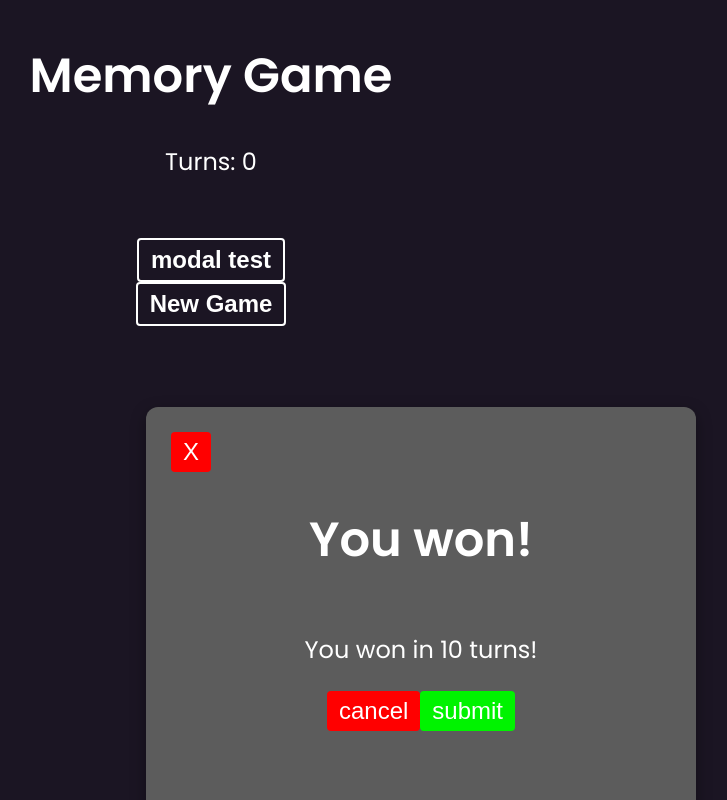
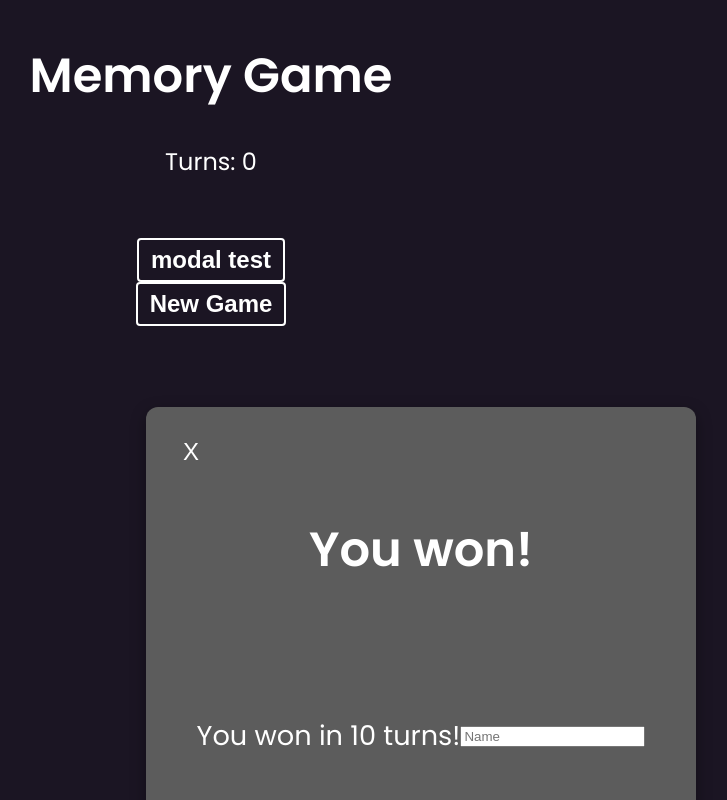
Before and after one commit to darrenxychen/memorygame, a React (Vite) app: page / in a window 1280 px wide. Both pictures are taken after a click on the button "modal test". Shown: the whole page, without its empty margins (429-1156 px from the left). Built offline with nearby package versions, Linux system fonts and the light colour scheme.

Commit message:
edited some styling

```diff
--- a/src/App.css
+++ b/src/App.css
@@ -15,11 +15,6 @@ button {
   transition: all ease-in 0.15s;
 }
 
-button:hover {
-  background: #575757;
-  color: white;
-}
-
 .card-grid {
   margin-top: 40px;
   display: grid;
--- a/src/components/Modal.css
+++ b/src/components/Modal.css
@@ -24,15 +24,15 @@
 
 .x-btn {
   display: flex;
-  flex-direction: row-reverse;
-  background: red;
+  justify-content: flex-end;
   color: white;
   border: none;
   font-weight: normal;
+
 }
 
 .x-btn:hover {
-  background: rgb(197, 0, 0);
+  color: rgb(180, 180, 180);
 }
 
 .modal-background {
@@ -54,3 +54,25 @@
   flex-direction: column;
   padding: 25px;
 }
+
+.modal-container .title {
+  display: inline-block;
+  text-align: center;
+  margin-top: 10px;
+}
+
+.modal-container .body {
+  flex: 60%;
+  display: flex;
+  justify-content: center;
+  align-items: center;
+  font-size: 1.7rem;
+
+}
+
+.modal-container .footer {
+  flex: 20%;
+  display: flex;
+  justify-content: center;
+  align-items: center;
+}
--- a/src/components/Modal.jsx
+++ b/src/components/Modal.jsx
@@ -15,6 +15,7 @@ function Modal({ closeModal }) {
           <p>
             You won in 10 turns!
           </p>
+          <input className="name-form" type="text" placeholder="Name" maxLength={10} />
         </div>
 
         <div className="footer">
```
